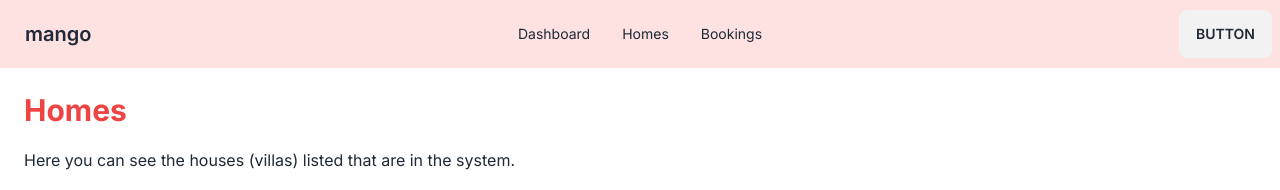
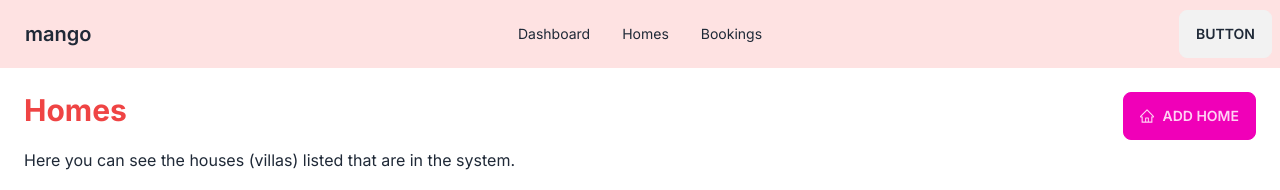
Before and after one commit to hsivritepe/capstone-mango, a Next.js app: page /mango/homes in a window 1280 px wide. Shown: the top 190 px of the page. Built offline with nearby package versions, Linux system fonts and the light colour scheme; no server answers.

Commit message:
Create a component for Error

```diff
--- a/app/mango/error.jsx
+++ b/app/mango/error.jsx
@@ -5,7 +5,7 @@ import React from 'react';
 function ErrorPage({ statusCode, message }) {
     return (
         <div>
-            <h1>Error {statusCode}</h1>
+            <h1>Error !!! {statusCode}</h1>
             <p>{message}</p>
         </div>
     );
--- a/app/mango/homes/page.jsx
+++ b/app/mango/homes/page.jsx
@@ -6,7 +6,7 @@ import Link from 'next/link';
 import axios from 'axios';
 import MainTitle from '@/components/MainTitle/page';
 
-import { SearchOutlined } from '@ant-design/icons';
+import { SearchOutlined, HomeOutlined } from '@ant-design/icons';
 const { Search } = Input;
 
 export default function Homes() {
@@ -211,6 +211,10 @@ export default function Homes() {
             <MainTitle
                 title="Homes"
                 description="Here you can see the houses (villas) listed that are in the system."
+                button={true}
+                buttonLink="/mango/homes/add"
+                buttonText="Add Home"
+                icon={<HomeOutlined />}
             />
             <Table
                 columns={columnsWithSearch}
```
Also changed, not shown: app/mango/homes/add/page.jsx (+10 -1 lines).
